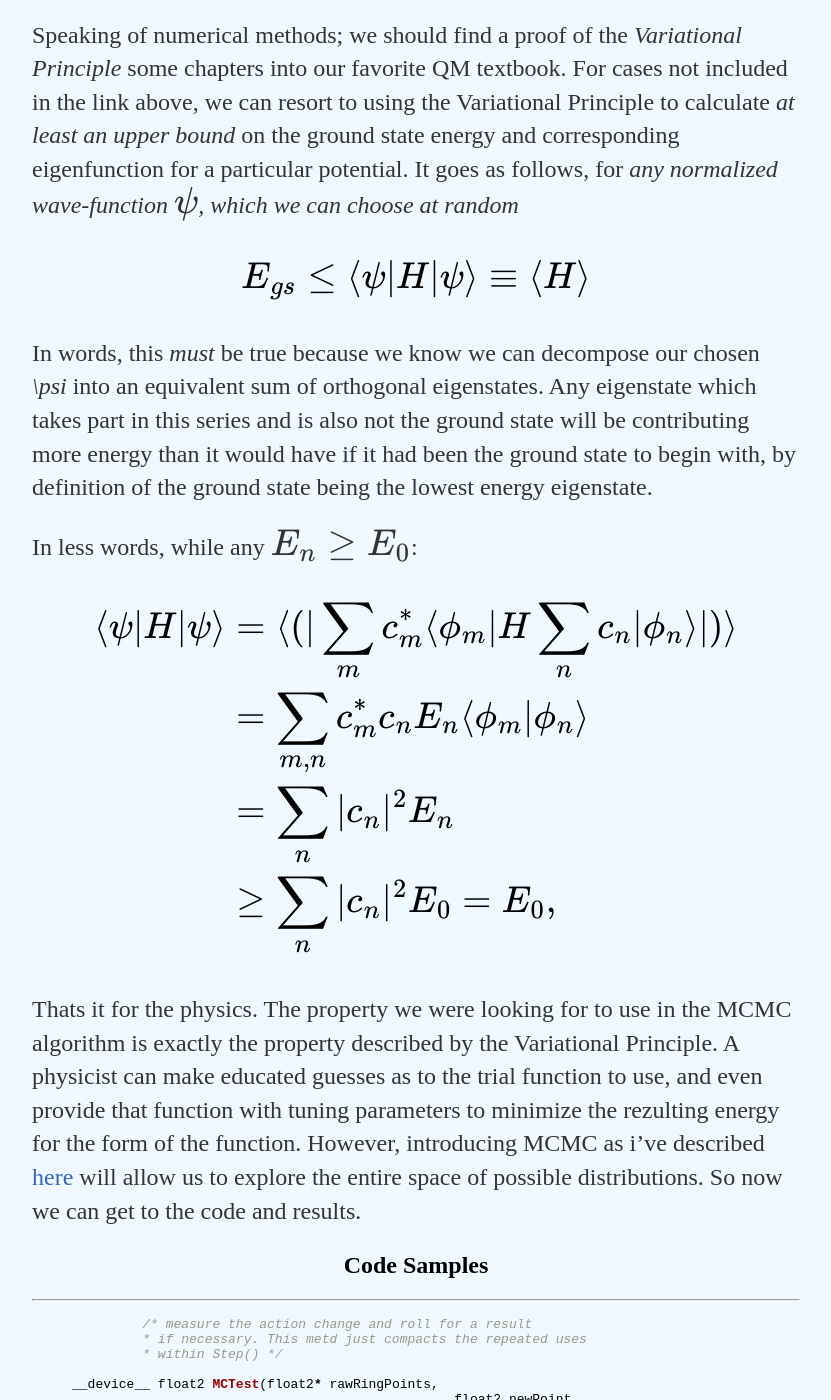
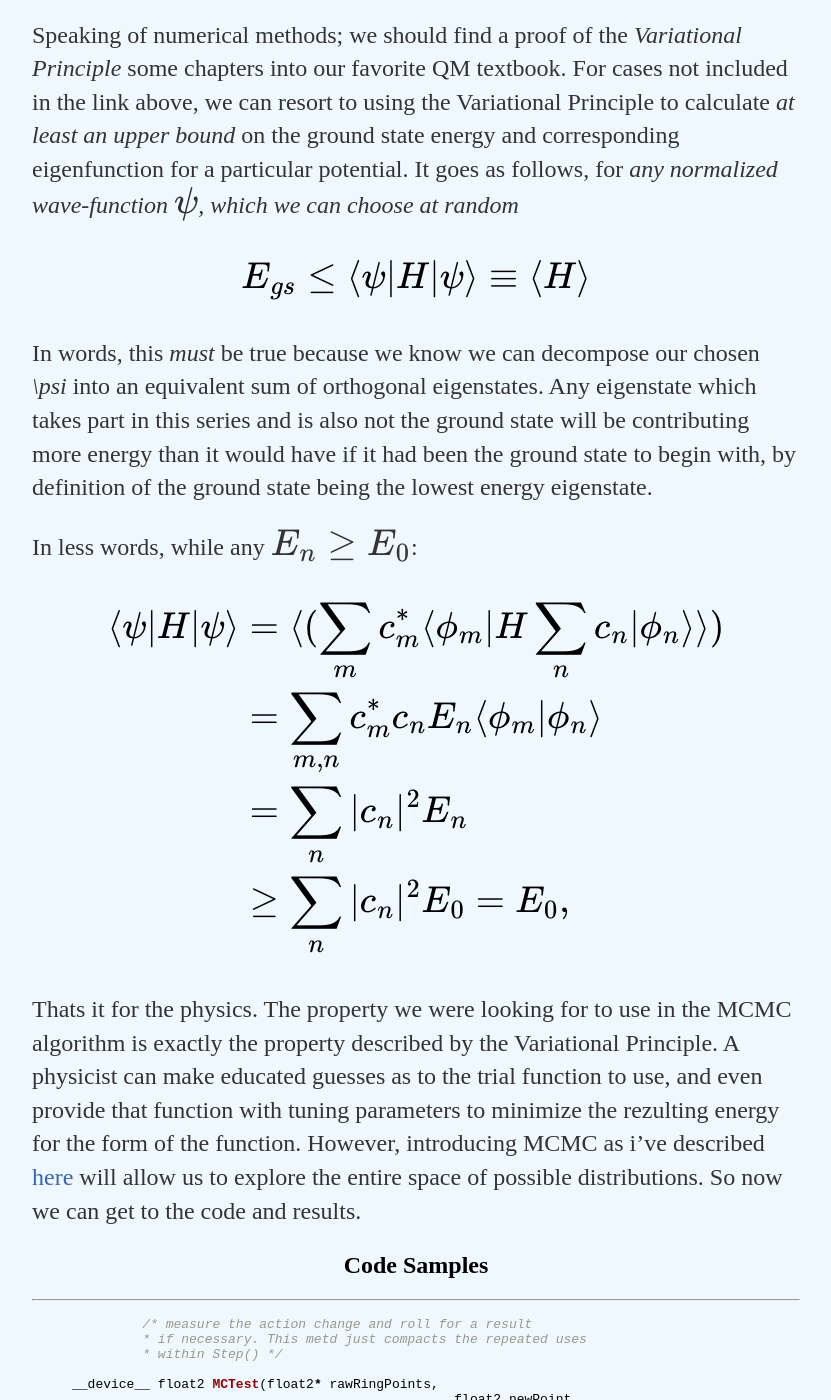
Before and after one commit to Kyle-Lewis/Kyle-Lewis.github.io, a Jekyll site: the page built from _posts/2017-07-19-Variational-Monte-Carlo-in-QM.md, in a window 1280 px wide and 1400 px high, scrolled down 3250 px. Shown: the whole window, without its empty margins (224-1055 px from the left). Built offline with Jekyll 4.4.1, drawn with Linux system fonts in a browser that asks for light colours; formulas are drawn with MathJax 3; some of the changed text lies outside the part shown.

Commit message:
script update

```diff
--- a/_posts/2017-07-19-Variational-Monte-Carlo-in-QM.md
+++ b/_posts/2017-07-19-Variational-Monte-Carlo-in-QM.md
@@ -80,7 +80,7 @@
 
 <div style="font-size: 150%;">
 	$$
-	E_{gs} \leq \braket{\psi|H|\psi} \equiv \braket{H}
+	E_{gs} \leq \langle\psi|H|\psi\rangle \equiv \langle{H}\rangle
 	$$
 </div>
 
@@ -89,7 +89,7 @@
 In less words, while any $E_n \geq E_0$:
 
 <div style="font-size: 150%;">
-	\begin{align}\langle\psi|H|\psi\rangle&=\bra(\sum_mc_m^*\langle\phi_m|H\sum_nc_n|\phi_n\rangle\ket)\\
+	\begin{align}\langle\psi|H|\psi\rangle&=\langle(\sum_mc_m^*\langle\phi_m|H\sum_nc_n|\phi_n\rangle\rangle)\\
 	&=\sum_{m,n}c_m^*c_nE_n\langle\phi_m|\phi_n\rangle \\
 	&=\sum_n|c_n|^2E_n\\
 	&\geq \sum_n|c_n|^2E_0=E_0,
@@ -188,7 +188,7 @@
 The following two outputs come from a python script implementation of the algorithm; it's not so computationally expensive to get good results in one dimension for fairly simple potentials:
 
 <figure>
-	<img src="{{site.baseurl}}/images/variational-mc/oscillator2d.gif" style="padding-bottom:0.5em; width:60%; margin-left:auto; margin-right:auto; display:block;" />
+	<img src="{{site.baseurl}}/images/variational-mc/QHO2.gif" style="padding-bottom:0.5em; width:60%; margin-left:auto; margin-right:auto; display:block;" />
 	<figcaption style="text-align:center;">Running the algorithm on the 1D Harmonic Oscilator potential, the discovered energy is found to match our expectations, $\frac{1}{2}$ in natural units</figcaption>
 </figure>
 
@@ -200,7 +200,7 @@
 At this point I wanted to implement the algorithm in higher dimensions and with a nicer visualization. Honestly I spent too much time here, but I got to learn more CUDA - openGL interoperability which is always great for visualization when running GPU accelerated algorithms:
 
 <figure>
-	<img src="{{site.baseurl}}/images/variational-mc/QH02.gif" style="padding-bottom:0.5em; width:60%; margin-left:auto; margin-right:auto; display:block;" />
+	<img src="{{site.baseurl}}/images/variational-mc/oscillator2d.gif" style="padding-bottom:0.5em; width:60%; margin-left:auto; margin-right:auto; display:block;" />
 	<figcaption style="text-align:center;">The same harmonic oscillator in 2 dimensions. The trial function begins as a localized point </figcaption>
 </figure>
 
@@ -208,7 +208,7 @@
 
 <div style="font-size: 150%;">
 	$$
-	\alpha \cdot x^4 = \beta \cdot x^2 + \alpha \cdot y^4 - \beta * y^2 + 2 \cdot \frac{\beta^2}{\alpha^4} \\
+	V(x,y) = \alpha \cdot x^4 \beta \cdot x^2 + \alpha \cdot y^4 - \beta * y^2 + 2 \cdot \frac{\beta^2}{\alpha^4} \\
 	\text{where } \alpha = 10.0 \text{ and } \beta = 0.1
 	$$
 </div>
```
